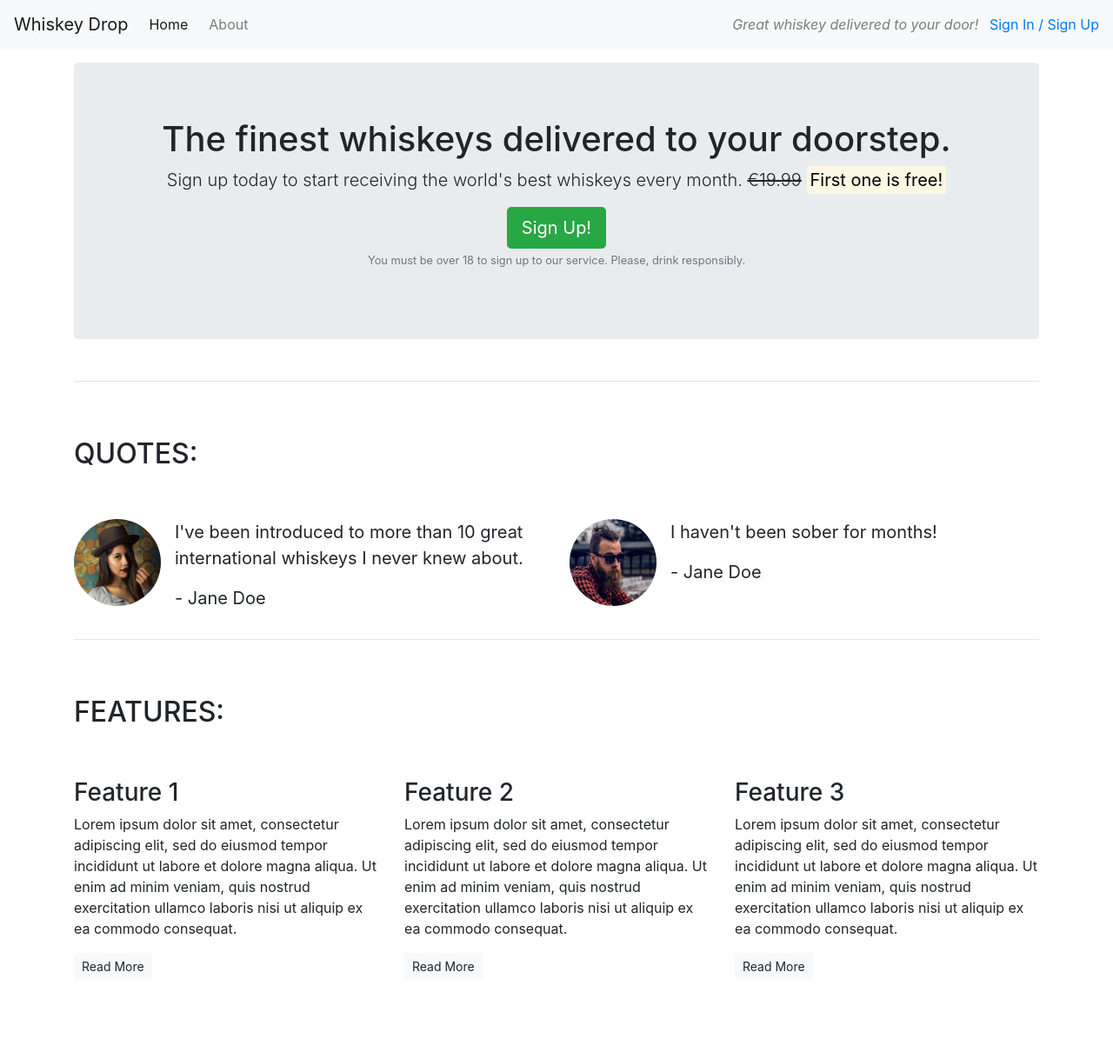
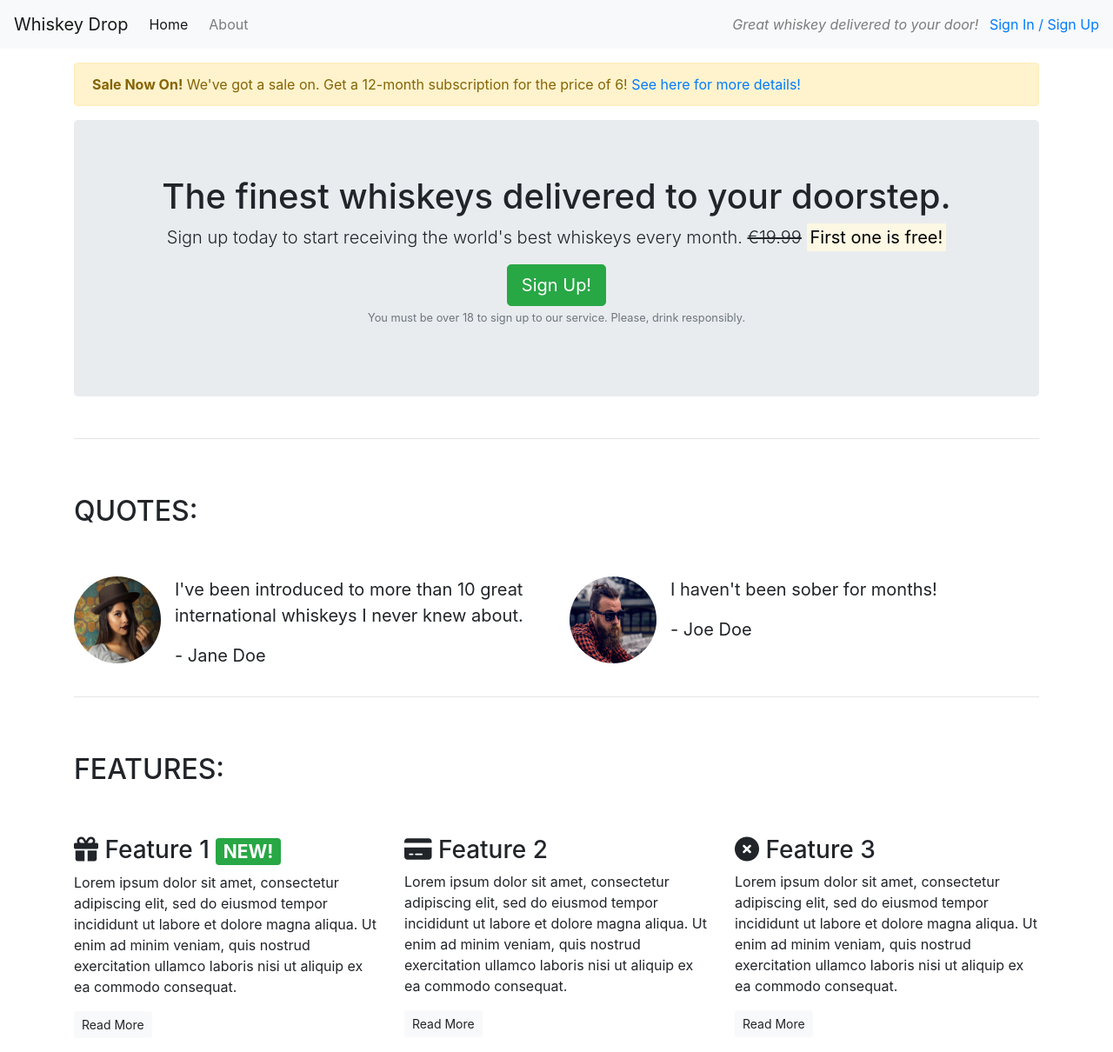
Before and after one commit to AdamPillis/First-Bootstrap-Project, a plain HTML site: page index.html in a window 1280 px wide. Shown: the whole page at 87% size. Before the commit the page ends 1143 px from the top, so only its background shows below. Drawn offline with nearby package versions, Linux system fonts and the light colour scheme.

Commit message:
Add: icons to features and alert badge for screens bigger than mobile

```diff
--- a/index.html
+++ b/index.html
@@ -10,6 +10,7 @@
 
 </head>
 <body>
+    <script src="https://kit.fontawesome.com/3986f6a91b.js" crossorigin="anonymous"></script>
     <nav class="navbar navbar-light navbar-expand-sm bg-light">
         <a href='/' class='navbar-brand'>Whiskey Drop</a>
         <ul class='navbar-nav mr-auto'>
@@ -23,6 +24,14 @@
         </div>
     </nav>
     <article class="container mt-3">
+        <div class="row d-none d-sm-block">
+            <div class="col-12">
+                <div class="alert alert-warning">
+                    <strong>Sale Now On!</strong> We've got a sale on. Get a 12-month subscription for the price of
+                    6! <a href=''>See here for more details!</a>
+                </div>
+            </div>
+        </div>
         <!-- Callout -->
         <div class='row'>
             <div class='col-12'>
@@ -50,7 +59,9 @@
             <div class='row'>
                 <div class="col-12 col-md-6">
                     <div class="media">
-                        <img src='images/girl-image.png' class='rounded-circle mr-3' height='100' width='100'>
+                        <div class="d-none d-sm-block">
+                            <img src='images/girl-image.png' class='rounded-circle mr-3' height='100' width='100'>
+                        </div>
                         <div class="media-body">
                             <blockquote class="blockquote">
                                 <p>I've been introduced to more than 10 great international whiskeys I never knew about.</p>
@@ -61,11 +72,13 @@
                 </div>
                 <div class="col-12 col-md-6">
                     <div class="media">
-                        <img src='images/guy-image.png' class='rounded-circle mr-3' height='100' width='100'>
+                        <div class="d-none d-sm-block">
+                            <img src='images/guy-image.png' class='rounded-circle mr-3' height='100' width='100'>
+                        </div>
                         <div class="media-body">
                             <blockquote class="blockquote">
                                 <p>I haven't been sober for months!</p>
-                                <p>- Jane Doe</p>
+                                <p>- Joe Doe</p>
                             </blockquote>
                         </div>
                     </div>
@@ -85,21 +98,21 @@
             <div class="row">
                 <div class="col-12 col-md-6 col-lg-4">
                     <div class="feature">
-                        <h3>Feature 1</h3>
+                        <h3><i class="fas fa-gift d-none d-sm-inline"></i> Feature 1 <span class='badge badge-success'>NEW!</span></h3>
                         <p>Lorem ipsum dolor sit amet, consectetur adipiscing elit, sed do eiusmod tempor incididunt ut labore et dolore magna aliqua. Ut enim ad minim veniam, quis nostrud exercitation ullamco laboris nisi ut aliquip ex ea commodo consequat.</p>
                         <p><a class='btn btn-sm btn-light' href=''>Read More</a></p>
                     </div>
                 </div>
                 <div class="col-12 col-md-6 col-lg-4">
                     <div class="feature">
-                        <h3>Feature 2</h3>
+                        <h3><i class="fas fa-credit-card d-none d-sm-inline"></i> Feature 2</h3>
                         <p>Lorem ipsum dolor sit amet, consectetur adipiscing elit, sed do eiusmod tempor incididunt ut labore et dolore magna aliqua. Ut enim ad minim veniam, quis nostrud exercitation ullamco laboris nisi ut aliquip ex ea commodo consequat.</p>
                         <p><a class='btn btn-sm btn-light' href=''>Read More</a></p>
                     </div>
                 </div>
                 <div class="col-12 d-md-none d-lg-block col-lg-4">
                     <div class="feature">
-                        <h3>Feature 3</h3>
+                        <h3><i class="fas fa-times-circle d-none d-sm-inline"></i> Feature 3</h3>
                         <p>Lorem ipsum dolor sit amet, consectetur adipiscing elit, sed do eiusmod tempor incididunt ut labore et dolore magna aliqua. Ut enim ad minim veniam, quis nostrud exercitation ullamco laboris nisi ut aliquip ex ea commodo consequat.</p>
                         <p><a class='btn btn-sm btn-light' href=''>Read More</a></p>
                     </div>
```
